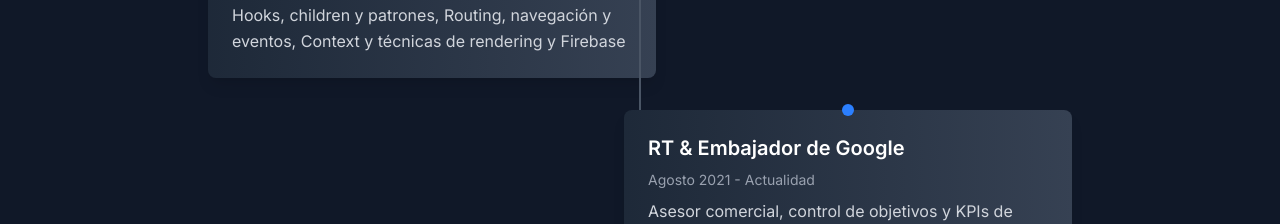
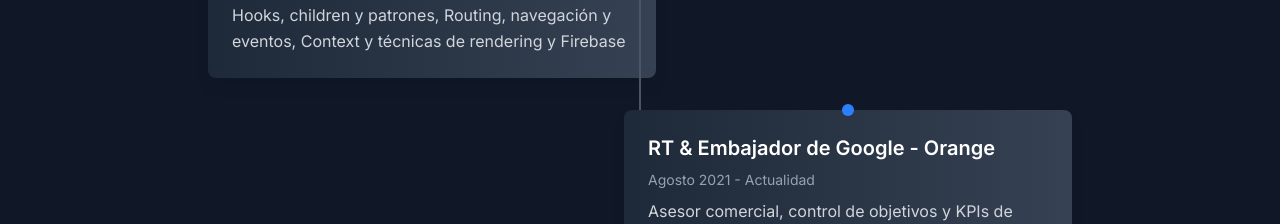
Before and after one commit to JulianSantanatoglia/portfolio, a Next.js app: page / in a window 1280 px wide. Shown: the part 2760-2984 px from the top of the page. Built offline with nearby package versions, Linux system fonts and the light colour scheme.

Commit message:
modificando texto experience

```diff
--- a/data.tsx
+++ b/data.tsx
@@ -186,7 +186,7 @@
       " y por ultimo en React: JSX, transpiling y componentes, promises, asincronía y MAP, consumiendo APIs, Hooks, children y patrones, Routing, navegación y eventos, Context y técnicas de rendering y Firebase",
   },
   {
-    title: "RT & Embajador de Google",
+    title: "RT & Embajador de Google - Orange",
     date: "Agosto 2021 - Actualidad",
     description:
       "Asesor comercial, control de objetivos y KPIs de tienda, logística, formación al nuevo personal sobre distintos software de tramitación y gestión de la tienda. Informar a los clientes sobre las nuevas funciones de las aplicaciones de Google y las actualizaciones del sistema operativo Android",
```
